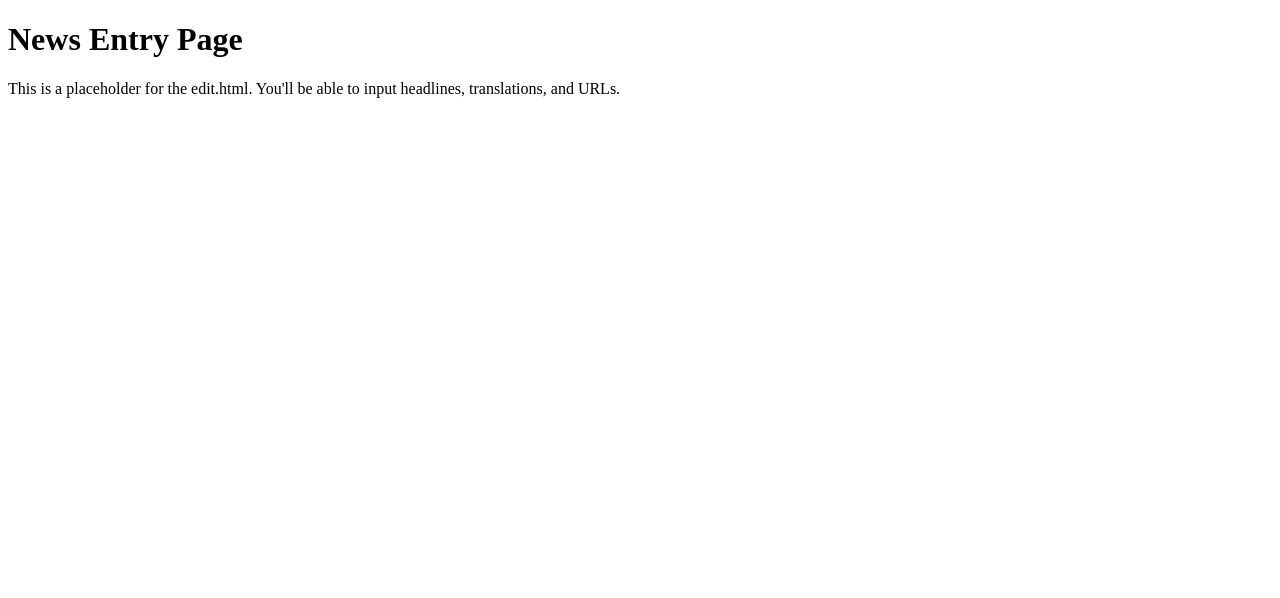
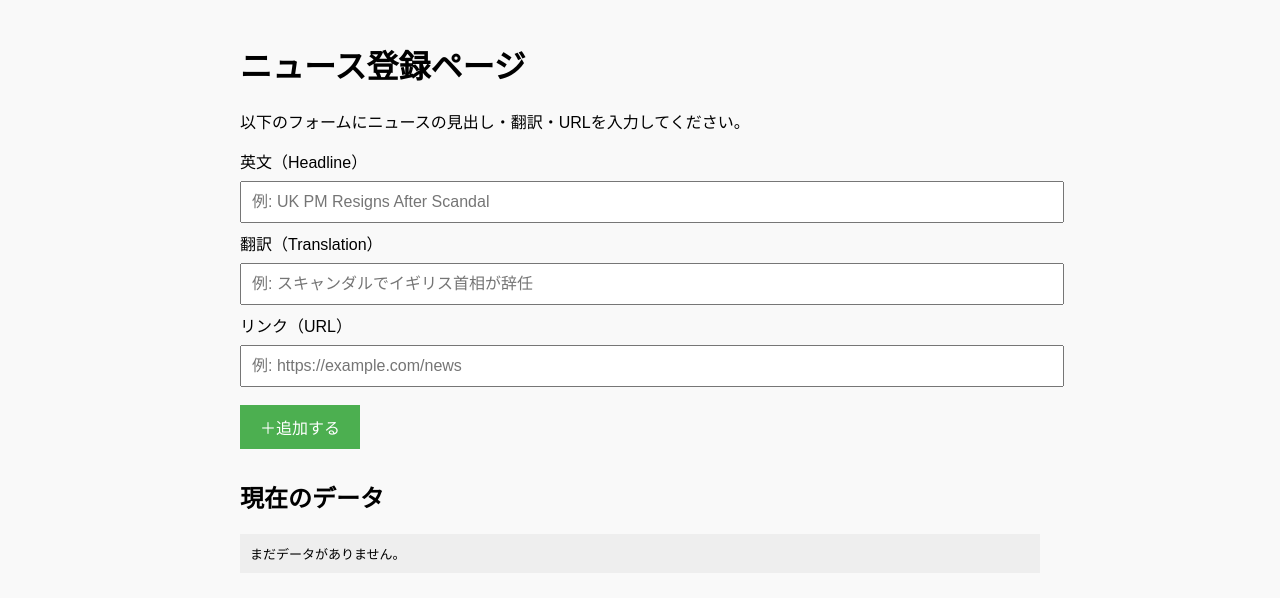
Before and after one commit to buttyaiku/typing-news-game-v2, a plain HTML site: page edit.html in a window 1280 px wide. Drawn offline with Linux system fonts and the light colour scheme.

Commit message:
Update edit.html

```diff
--- a/edit.html
+++ b/edit.html
@@ -2,10 +2,88 @@
 <html lang="en">
 <head>
   <meta charset="UTF-8" />
-  <title>Edit Headlines</title>
+  <title>News Entry</title>
+  <style>
+    body {
+      font-family: Arial, sans-serif;
+      padding: 20px;
+      max-width: 800px;
+      margin: auto;
+      background-color: #f9f9f9;
+    }
+    input, textarea {
+      width: 100%;
+      padding: 10px;
+      margin: 8px 0;
+      font-size: 16px;
+    }
+    button {
+      padding: 10px 20px;
+      margin: 10px 0;
+      font-size: 16px;
+      background-color: #4CAF50;
+      color: white;
+      border: none;
+      cursor: pointer;
+    }
+    button:hover {
+      background-color: #45a049;
+    }
+    pre {
+      background-color: #eee;
+      padding: 10px;
+      white-space: pre-wrap;
+    }
+  </style>
 </head>
 <body>
-  <h1>News Entry Page</h1>
-  <p>This is a placeholder for the edit.html. You'll be able to input headlines, translations, and URLs.</p>
+  <h1>ニュース登録ページ</h1>
+  <p>以下のフォームにニュースの見出し・翻訳・URLを入力してください。</p>
+
+  <label>英文（Headline）</label>
+  <input type="text" id="headline" placeholder="例: UK PM Resigns After Scandal">
+
+  <label>翻訳（Translation）</label>
+  <input type="text" id="translation" placeholder="例: スキャンダルでイギリス首相が辞任">
+
+  <label>リンク（URL）</label>
+  <input type="text" id="url" placeholder="例: https://example.com/news">
+
+  <button onclick="addEntry()">＋追加する</button>
+
+  <h2>現在のデータ</h2>
+  <pre id="output"></pre>
+
+  <script>
+    let headlines = [];
+
+    function addEntry() {
+      const headline = document.getElementById("headline").value.trim();
+      const translation = document.getElementById("translation").value.trim();
+      const url = document.getElementById("url").value.trim();
+
+      if (!headline || !translation || !url) {
+        alert("すべての項目を入力してください");
+        return;
+      }
+
+      headlines.push({ text: headline, translation: translation, url: url });
+
+      document.getElementById("headline").value = "";
+      document.getElementById("translation").value = "";
+      document.getElementById("url").value = "";
+
+      localStorage.setItem("headlines", JSON.stringify(headlines, null, 2));
+      displayOutput();
+    }
+
+    function displayOutput() {
+      const saved = localStorage.getItem("headlines");
+      document.getElementById("output").textContent = saved || "まだデータがありません。";
+    }
+
+    // 初期表示
+    window.onload = displayOutput;
+  </script>
 </body>
 </html>
```
